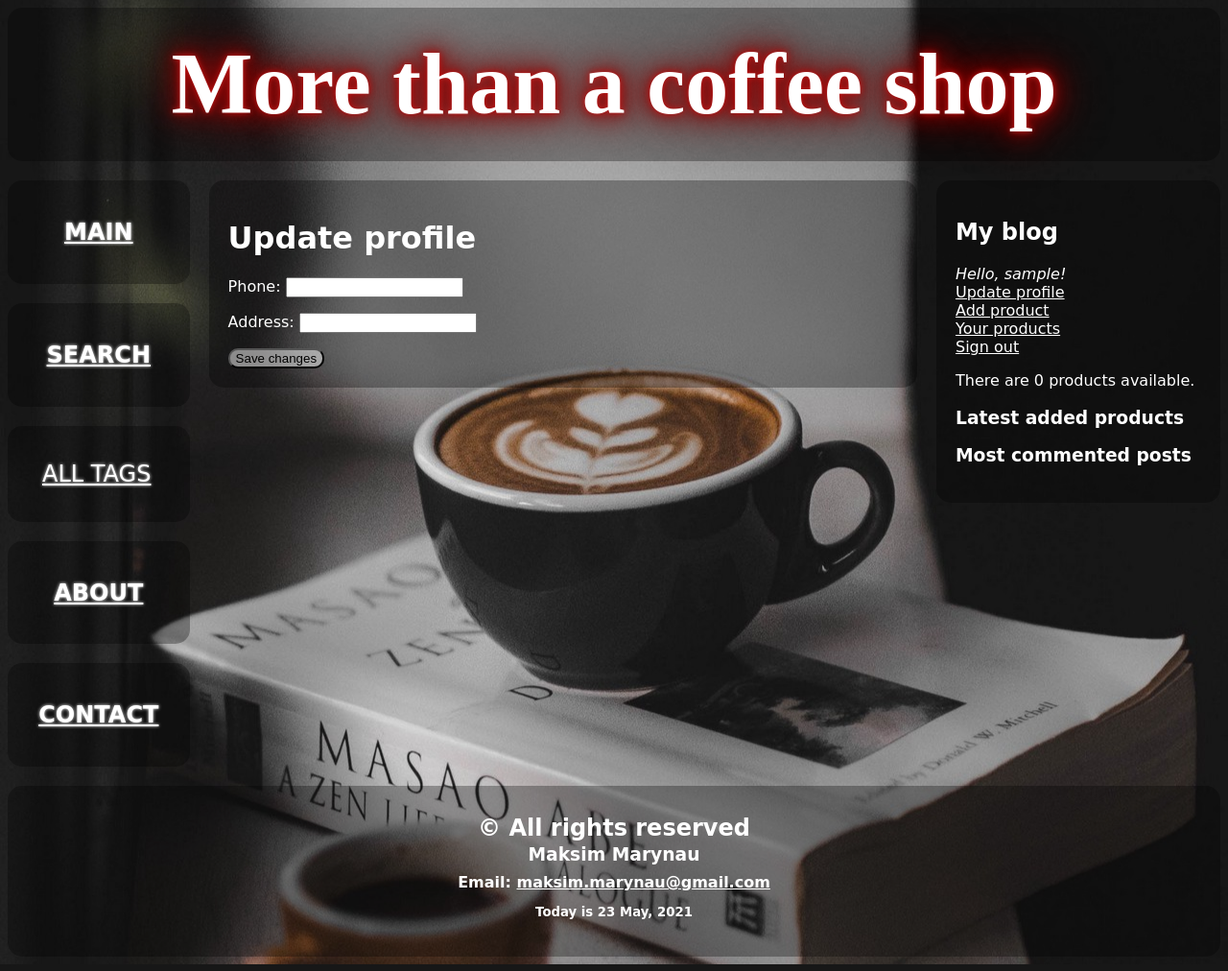
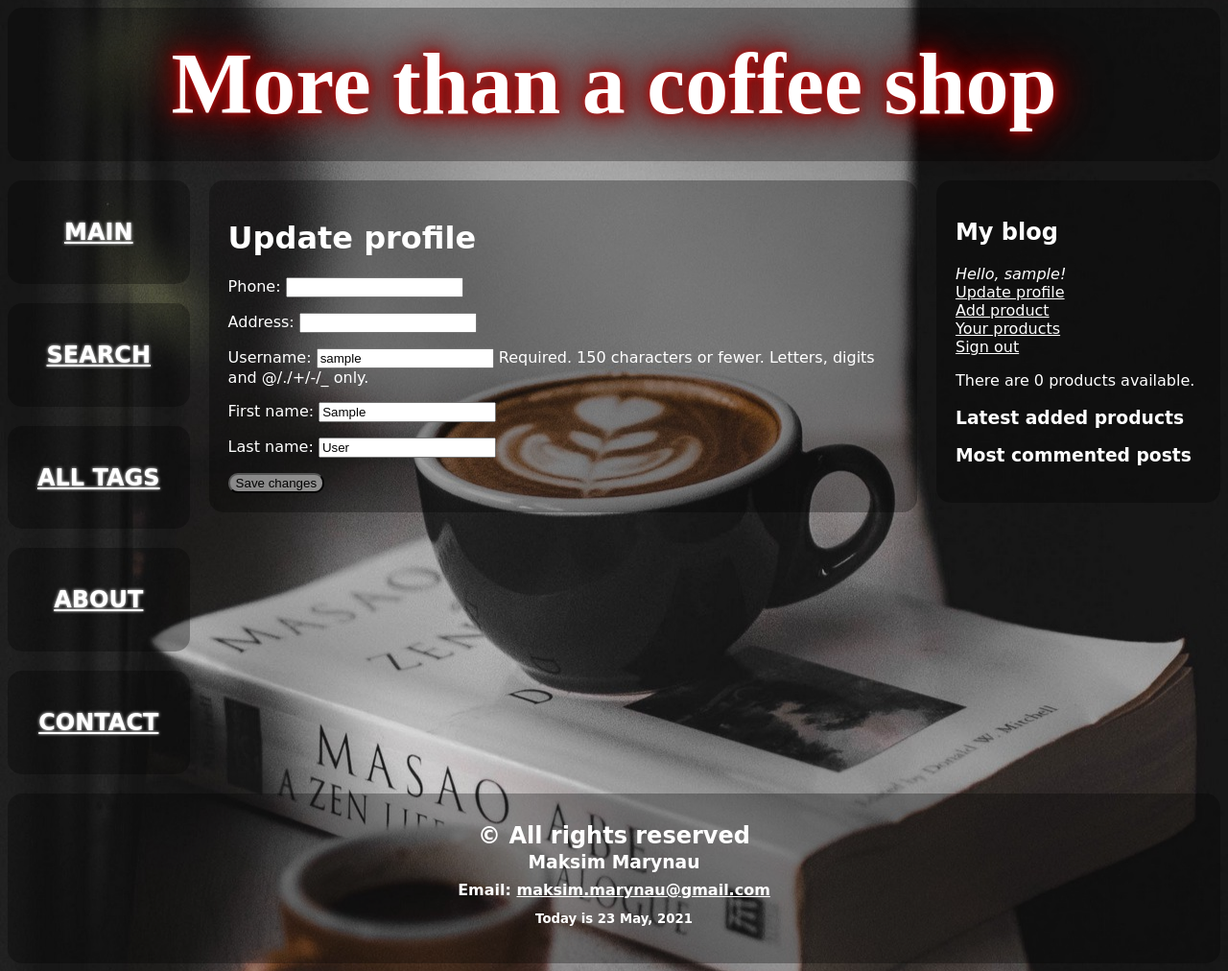
Before and after one commit to MaksimMarynau/coffee_shop, a Django app: page /accounts/update_profile in a window 1280 px wide. Shown: the whole page at 96% size. Run offline with Django 3.2, Linux system fonts and the light colour scheme; the visitor is signed in with stand-in values (Sample User, id 1); data that the repository does not hold is empty.

Commit message:
about and contact are flatpages, some changes in project with tags, user profile forms

```diff
--- a/src/coffee_shop_project/coffee_shop_project/apps/coffee_board/forms.py
+++ b/src/coffee_shop_project/coffee_shop_project/apps/coffee_board/forms.py
@@ -34,16 +34,14 @@ class RegistrationForm(UserCreationForm):
             'password2',
         )
 
-    def save(self, commit=True, **kwargs):
-        user = super(RegistrationForm, self).save(commit=False)
-        user.first_name = self.cleaned_data['first_name']
-        user.last_name = self.cleaned_data['last_name']
-        user.email = self.cleaned_data['email']
-
-        if commit:
-            user.save()
-
-        return user
+class UserUpdateForm(forms.ModelForm):
+    class Meta:
+        model = User
+        fields = (
+            'username',
+            'first_name',
+            'last_name',
+        )
 
 class SellerForm(forms.ModelForm):
     class Meta:
@@ -89,4 +87,4 @@ AIFormSet = forms.inlineformset_factory(
 )
 
 class SearchForm(forms.Form):
-    query = forms.CharField()
+    query = forms.CharField(label='')
--- a/src/coffee_shop_project/coffee_shop_project/apps/coffee_board/templates/account/update_profile.html
+++ b/src/coffee_shop_project/coffee_shop_project/apps/coffee_board/templates/account/update_profile.html
@@ -11,6 +11,7 @@
         <form method="post" action="{% url 'update_profile' %}">
           {% csrf_token %}
           {{ seller_form.as_p }}
+          {{ user_form.as_p }}
           <button type="submit">{% trans 'Save changes' %}</button>
         </form>
     </div>
--- a/src/coffee_shop_project/coffee_shop_project/apps/coffee_board/templates/include/leftbar.html
+++ b/src/coffee_shop_project/coffee_shop_project/apps/coffee_board/templates/include/leftbar.html
@@ -11,18 +11,7 @@
     </div>
     <div class="transparent1">
         <div class="card">
-            <div class="dropdown">
-                <button onclick="myFunction()" class="dropbtn"><u>ALL TAGS</u></button>
-                <div id="myDropdown" class="dropdown-content">
-                <input type="text" placeholder="Search.." id="myInput" onkeyup="filterFunction()">
-                {% for tag in tags %}
-                <a href="{% url 'tagged' tag.slug  %}">{{ tag.name }}</a>
-                {# ({{ tag.count_tags }}) #}
-                {% empty %}
-                    No tags
-                {% endfor %}
-                </div>
-            </div>
+            <h2 class="updated2"><a href="{% url 'tags' %}">ALL TAGS</a></h2>
         </div>
     </div>
     <div class="transparent1">
--- a/src/coffee_shop_project/coffee_shop_project/apps/coffee_board/templates/products/about.html
+++ b/src/coffee_shop_project/coffee_shop_project/apps/coffee_board/templates/products/about.html
@@ -10,7 +10,7 @@
                   INFORMATION ABOUT US
                 </h2>
                 <p>
-                    There are many variations of passages of Lorem Ipsum available, but the majority have suffered alteration in some form, by injected humour, or randomised words which don't look even slightly believable. If you are going to use a passage of Lorem Ipsum, you need to be sure there isn't anything embarrassing hidden in the middle of text. All the Lorem Ipsum generators on the Internet tend to repeat predefined chunks as necessary, making this the first true generator on the Internet. It uses a dictionary of over 200 Latin words, combined with a handful of model sentence structures, to generate Lorem Ipsum which looks reasonable. The generated Lorem Ipsum is therefore always free from repetition, injected humour, or non-characteristic words etc.
+                    {{ flatpage.content }}
                 </p>
             </div>
         </div>
--- a/src/coffee_shop_project/coffee_shop_project/apps/coffee_board/templates/products/contact.html
+++ b/src/coffee_shop_project/coffee_shop_project/apps/coffee_board/templates/products/contact.html
@@ -10,7 +10,7 @@
                   CONTACT INFORMATION
                 </h2>
                 <p>
-                    Sed congue lacus enim, non euismod massa semper nec. Curabitur sollicitudin, mauris sit amet finibus fermentum, sapien velit congue leo, accumsan sollicitudin ipsum nunc at lorem. Curabitur eget diam sit amet ligula ultrices gravida vel ac tortor. Vivamus at lobortis purus. Phasellus tristique urna sagittis, hendrerit enim nec, lacinia turpis. Nulla eget purus id nulla pulvinar dapibus vitae mollis orci. Donec vel facilisis ipsum, pharetra dapibus turpis.
+                    {{ flatpage.content }}
                 </p>
                 <p align="center">
                     California 123-32,<br />
--- a/src/coffee_shop_project/coffee_shop_project/apps/coffee_board/templates/products/search.html
+++ b/src/coffee_shop_project/coffee_shop_project/apps/coffee_board/templates/products/search.html
@@ -24,13 +24,13 @@
     </div>
 </div>
 {% empty %}
-    <p>There are no results for your query.</p>
+    <p>There are no results for your request.</p>
 {% endfor %}
 <p>
     <a href="{% url 'post_search' %}" class="button">Search again</a>
 </p>
 {% else %}
-    <h1>Search for posts</h1>
+    <h1>Search for products</h1>
     <form action="." method="get" style="color: white;">
         {{ form.as_p }}
         <input type="submit" value="Search">
--- a/src/coffee_shop_project/coffee_shop_project/apps/coffee_board/urls.py
+++ b/src/coffee_shop_project/coffee_shop_project/apps/coffee_board/urls.py
@@ -4,11 +4,9 @@ from . import views
 
 urlpatterns = [
     path('', views.ProductView.as_view(), name='product_list'),
-    # path('tags/', views.tagsView, name='tags'),
+    path('tags/', views.tagsView, name='tags'),
     path('tag/<slug:slug>/', views.TagIndexView.as_view(), name='tagged'),
     path('search/', views.post_search, name='post_search'),
-    path('about/', views.aboutView, name='about'),
-    path('contact/', views.contactView, name='contact'),
     path("<slug:slug>/", views.ProductDetailView.as_view(),
         name='product_detail'
     ),
--- a/src/coffee_shop_project/coffee_shop_project/apps/coffee_board/views.py
+++ b/src/coffee_shop_project/coffee_shop_project/apps/coffee_board/views.py
@@ -24,24 +24,18 @@ from .forms import (
     ProductForm,
     AIFormSet,
     SearchForm,
+    UserUpdateForm,
 )
 
-class TagMixin(object):
-    def get_context_data(self, **kwargs):
-        context = super(TagMixin, self).get_context_data(**kwargs)
-        context['tags'] = Tag.objects.order_by('name').annotate(
-            count_tags=Count('taggit_taggeditem_items')
-        )
-        return context
 
-class ProductView(TagMixin,ListView):
+class ProductView(ListView):
     model = Product
     queryset = Product.objects.filter(draft=False).order_by('-publish')
     template_name = 'products/product_list.html'
     paginate_by = 5
     context_object_name = 'my_products'
 
-class TagIndexView(TagMixin,ListView):
+class TagIndexView(ListView):
     model = Product
     template_name = 'products/product_list.html'
     paginate_by = 5
@@ -58,7 +52,7 @@ class ProtectedView(TemplateView):
         return super().dispatch(*args, **kwargs)
 
 @method_decorator(login_required, name='dispatch')
-class ProductDetailView(TagMixin,DetailView):
+class ProductDetailView(DetailView):
     login_required = True
     model = Product
     slug_field = 'slug'
@@ -105,17 +99,11 @@ def post_search(request):
             'query': query,
             'results': results,})
 
-def aboutView(request):
-    return render(request, 'products/about.html')
-
-def contactView(request):
-    return render(request, 'products/contact.html')
-
-# def tagsView(request):
-#     tags = Tag.objects.order_by('name').annotate(
-#         count_tags=Count('taggit_taggeditem_items')
-#     )
-#     return render(request, 'products/tags.html', {'tags':tags})
+def tagsView(request):
+    tags = Tag.objects.order_by('name').annotate(
+        count_tags=Count('taggit_taggeditem_items')
+    )
+    return render(request, 'products/tags.html', {'tags':tags})
 
 @login_required
 def user_products(request):
@@ -140,16 +128,20 @@ def user_products(request):
 def update_profile(request):
     if request.method == 'POST':
         seller_form = SellerForm(request.POST, instance=request.user.sellers)
+        user_form = UserUpdateForm(request.POST, instance=request.user)
         seller_form.user = request.user
-        if seller_form.is_valid():
+        if seller_form.is_valid() and user_form.is_valid():
             seller_form.save()
+            user_form.save()
             return redirect('/')
         else:
             messages.error(request, ('Please correct the error below.'))
     else:
         seller_form = SellerForm(instance=request.user.sellers)
+        user_form = UserUpdateForm(instance=request.user)
     return render(request, 'account/update_profile.html', {
         'seller_form': seller_form,
+        'user_form': user_form,
     })
 
 
--- a/src/coffee_shop_project/coffee_shop_project/settings.py
+++ b/src/coffee_shop_project/coffee_shop_project/settings.py
@@ -40,6 +40,7 @@ INSTALLED_APPS = [
     'django.contrib.messages',
     'django.contrib.staticfiles',
     'django.contrib.sites',
+    'django.contrib.flatpages',
     'coffee_board',
     'phonenumber_field',
     'allauth',
@@ -55,6 +56,8 @@ MIDDLEWARE = [
     'django.contrib.auth.middleware.AuthenticationMiddleware',
     'django.contrib.messages.middleware.MessageMiddleware',
     'django.middleware.clickjacking.XFrameOptionsMiddleware',
+    'django.contrib.flatpages.middleware.FlatpageFallbackMiddleware'
+
 ]
 
 ROOT_URLCONF = 'coffee_shop_project.urls'
--- a/src/coffee_shop_project/coffee_shop_project/urls.py
+++ b/src/coffee_shop_project/coffee_shop_project/urls.py
@@ -17,6 +17,8 @@ from django.contrib import admin
 from django.urls import path, include
 from django.conf.urls.static import static
 from django.conf import settings
+from django.contrib.flatpages import views as fp_views
+
 
 from coffee_board import views
 
@@ -34,6 +36,8 @@ urlpatterns = [
         name='delete_product'
     ),
     path('accounts/user_products', views.user_products, name='user_products'),
+    path('about/', fp_views.flatpage, {'url': '/about/'}, name='about'),
+    path('contact/', fp_views.flatpage, {'url': '/contact/'}, name='contact'),
     path('', include('coffee_board.urls')),
 ]
 
```
